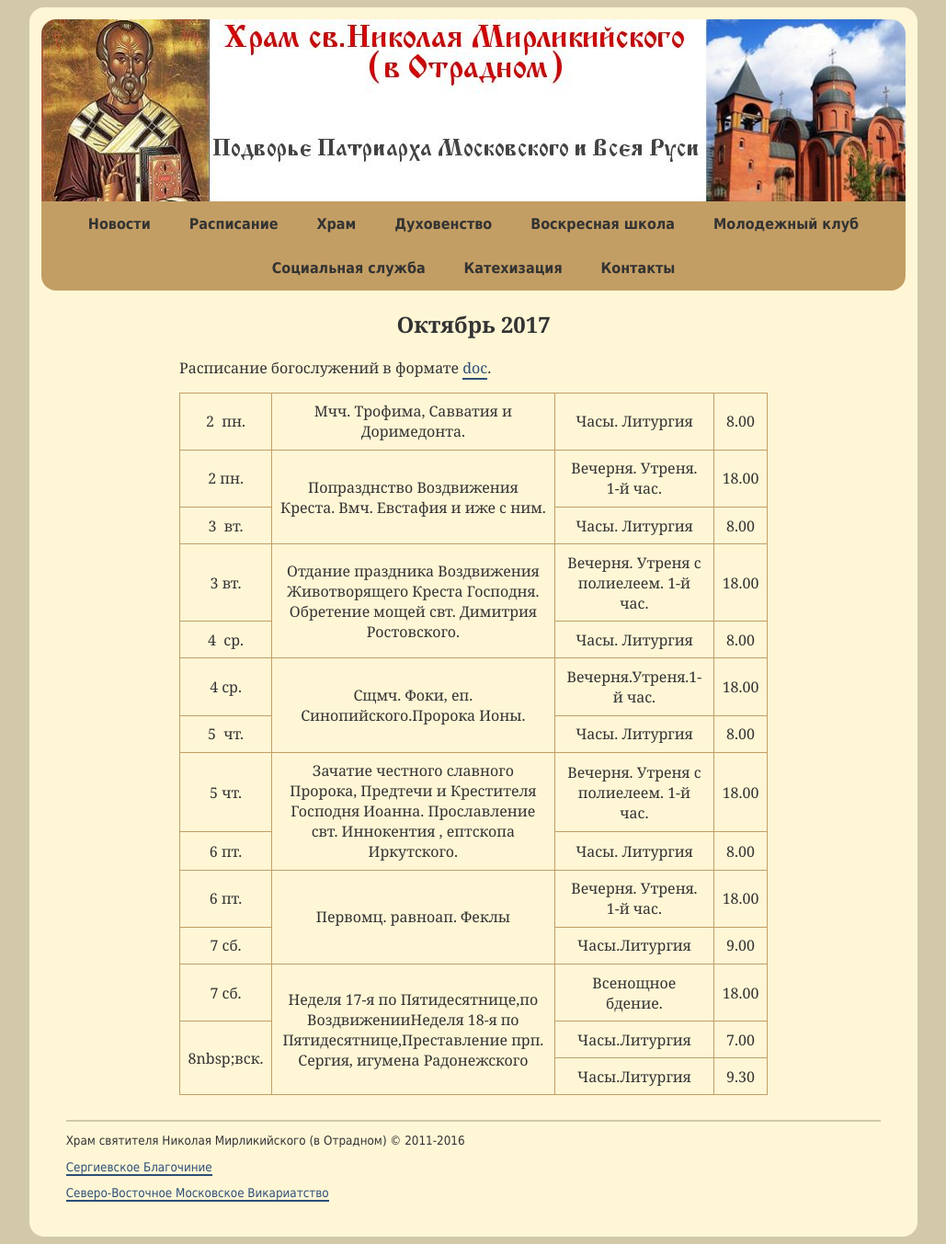
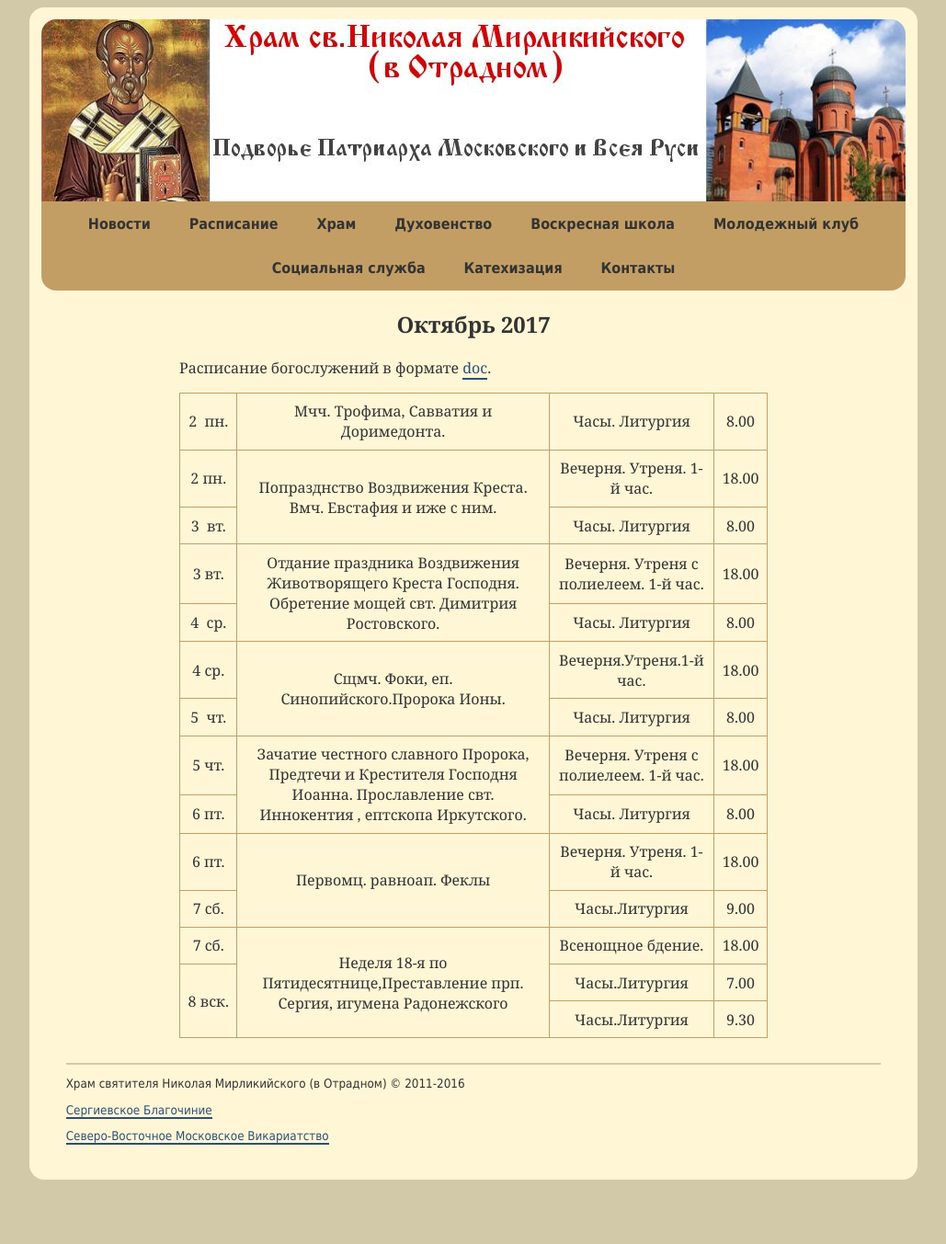
Before and after one commit to hramotradnoe/hramotradnoe.github.io, a Jekyll site: the page built from schedule/index.html, in a window 1280 px wide. Shown: the whole page at 92% size, without its empty margins (125-1154 px from the left). Built offline with Jekyll 4.4.1, drawn with Linux system fonts in a browser that asks for light colours; after the commit the page ends 1291 px from its top, so only the background shows below that.

Commit message:
Update schedule.yml

```diff
--- a/_data/schedule.yml
+++ b/_data/schedule.yml
@@ -46,14 +46,14 @@ timetable:
       - day   : 7&nbsp;сб.
         time  : '9.00'
         title : "Часы.Литургия"
- - description : "Неделя 17-я по Пятидесятнице,по ВоздвиженииНеделя 18-я по Пятидесятнице,Преставление прп. Сергия, игумена Радонежского"
+ - description : "Неделя 18-я по Пятидесятнице,Преставление прп. Сергия, игумена Радонежского"
    services    :
       - day   : 7&nbsp;сб.
         time  : '18.00'
         title : "Всенощное бдение."
-      - day   : 8nbsp;вск.
+      - day   : 8&nbsp;вск.
         time  : '7.00'
         title : "Часы.Литургия"
-      - day   : 8nbsp;вск.
+      - day   : 8&nbsp;вск.
         time  : '9.30'
         title : "Часы.Литургия"
```
